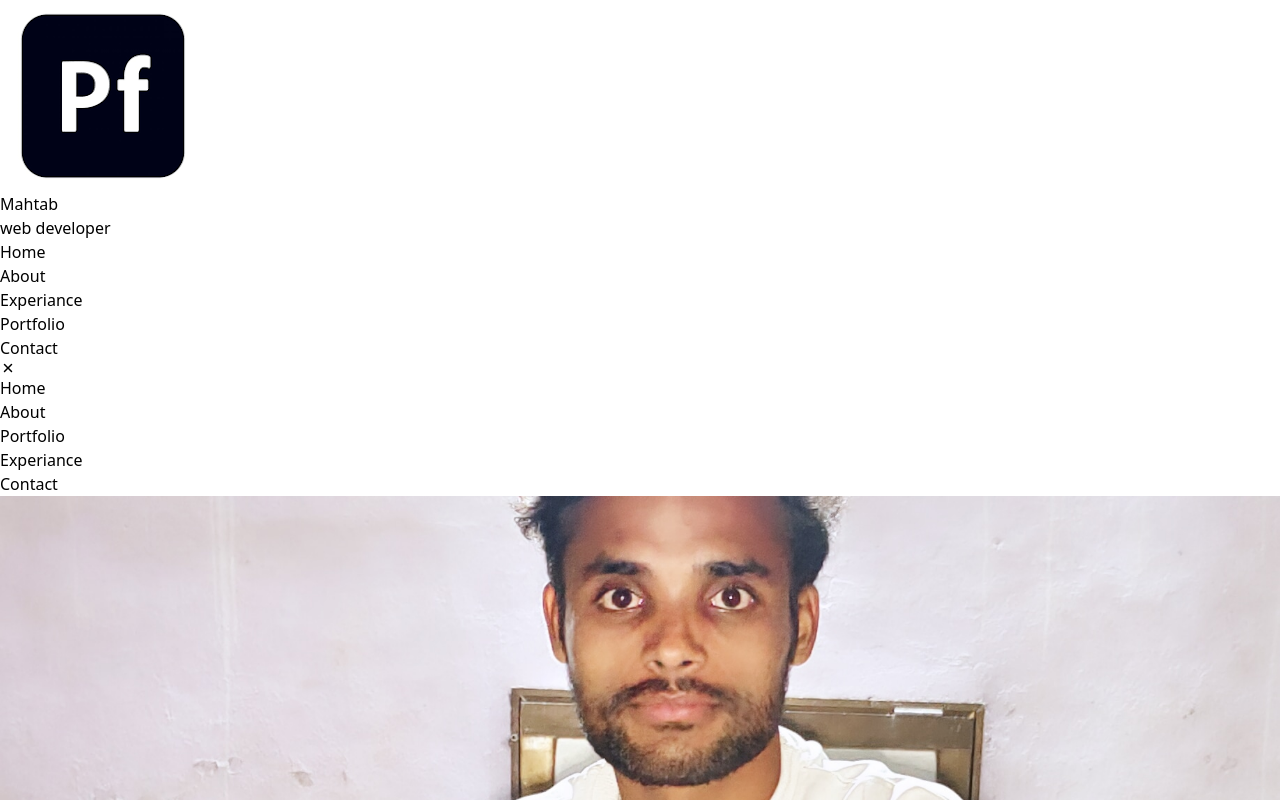
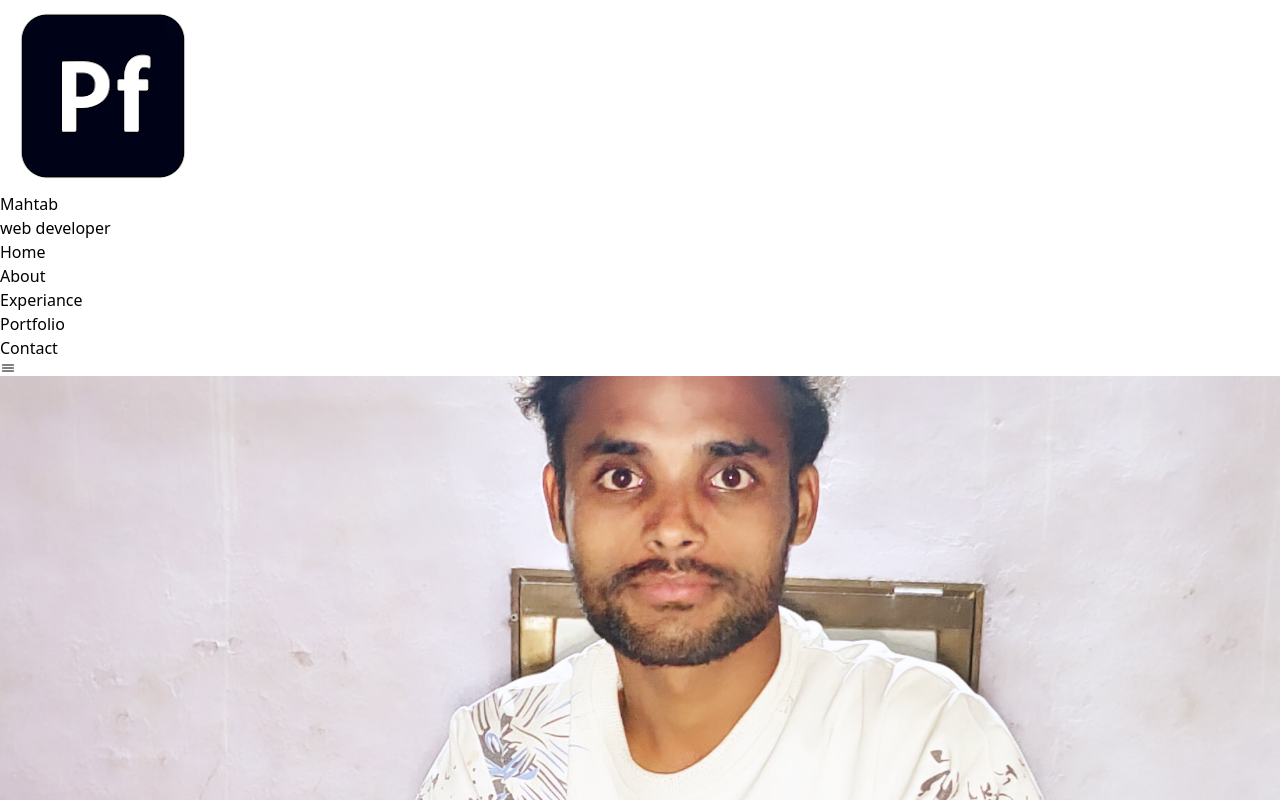
Before and after one commit to HusainMahtab/my-portfolio, a React (Vite) app: page / in a window 1280 px wide. Shown: the top 800 px of the page. Built offline with nearby package versions, Linux system fonts and the light colour scheme; a web font is replaced by a local one.

Commit message:
ui changes

```diff
--- a/src/Components/Experiance.jsx
+++ b/src/Components/Experiance.jsx
@@ -36,6 +36,11 @@ function Experiance() {
       id:7,
       imageUrl:"https://encrypted-tbn0.gstatic.com/images?q=tbn:ANd9GcRSTVjZgtLF2vqZV3Nh6VdLV5HEZ3xOyVCRuw&s",
       name:"HTML-5"
+    },
+    {
+      id:8,
+      imageUrl:"https://cdn.worldvectorlogo.com/logos/react-1.svg",
+      name:"ReactJs"
     }
   ]
   return (
--- a/src/Components/Home.jsx
+++ b/src/Components/Home.jsx
@@ -12,11 +12,11 @@ import { TypeAnimation } from 'react-type-animation';
 import { Link } from 'react-router-dom';
 function Home() {
   return (
-    <div name="Home" className='w-full md:flex justify-between gap-20 items-center p-8 py-12 border border-b-green-600 pb-2'>
+    <div name="Home" className='w-full md:flex justify-between gap-20 items-center p-4 py-6 border border-b-green-600 pb-2'>
        <div className="w-full flex justify-center md:hidden">
              <img src={image} alt="my-image" className='rounded-full w-[400px]'/>
         </div>
-        <div className="w-full grid gap-3 p-2 ">
+        <div className="w-full grid gap-3 p-4 ">
             <p className='font-semibold'>Welcome in My Feed</p>
             <h1 className='text-lg font-bold'>Hello,I'm a
             <TypeAnimation
@@ -35,20 +35,20 @@ function Home() {
             repeat={Infinity}
           />
             </h1>
-            <p className='text-justify text-lg md:text-md'>Lorem ipsum dolor sit amet consectetur adipisicing elit. Adipisci dolore maiores necessitatibus rerum, inventore tempora vel est quasi praesentium cumque error magni eaque autem deleniti enim illum tempore excepturi quas!</p>
-            <div className='w-full grid md:flex justify-between items-center p-4 gap-8'>
-                <div>
+            <p className='text-justify text-lg md:text-md'>Over 3 month of hands-on internship experience in full-stack development.Proficient in diverse projects including a E-Commerce Management System,E-Learning Back-End System,School-WebApp,Successfully intergrated payment systems like Razorpay.</p>
+            <div className='w-full grid md:flex justify-between items-center p-2 gap-4 md:gap-8'>
+                <div className=''>
                     <p className='font-semibold font-sans p-2 text-xl md:text-lg text-center'>Available on</p>
-                    <div className='w-full flex justify-between gap-8 items-center text-4xl md:text-2xl'>
+                    <div className='w-[300px] flex justify-center gap-8 items-center text-4xl md:text-2xl'>
                         <Link onClick={()=>window.open("https://github.com/HusainMahtab?tab=repositories","_blank",'noopener,noreferrer')}><FaSquareGithub className='cursor-pointer hover:scale-125 duration-500'/></Link>
                         <Link onClick={()=>window.open("https://www.linkedin.com/in/mahtab-husain-a4a4b1270/","_blank",'noopener,noreferrer')}><FaLinkedin className='cursor-pointer hover:scale-125 duration-500'/></Link>
                         <Link onClick={()=>window.open("https://www.instagram.com/mahtab.husain.1401/","_blank",'noopener,noreferrer')}><FaInstagramSquare className='cursor-pointer hover:scale-125 duration-500'/></Link>
                         <Link onClick={()=>window.open("https://www.facebook.com/mahtab.husain.1401/","_blank",'noopener,noreferrer')}><FaFacebookSquare className='cursor-pointer hover:scale-125 duration-500'/></Link>
                     </div>
                 </div>
-                <div>
+                <div className=''>
                     <p className='font-semibold font-sans p-2 text-xl md:text-lg text-center'>Currently working on</p>
-                    <div className='w-full flex justify-between items-center gap-8 text-5xl md:text-2xl'>
+                    <div className='w-full flex justify-between items-center gap-2 md:gap-8 text-4xl md:text-2xl'>
                       <SiMongodb className=''/>
                       <SiExpress className=''/>
                       <FaReact className=''/>
--- a/src/Components/Navbar.jsx
+++ b/src/Components/Navbar.jsx
@@ -3,7 +3,7 @@ import {Link} from "react-scroll"
 import { IoMenuOutline } from "react-icons/io5";
 import { IoClose } from "react-icons/io5";
 function Navbar() {
-    const [showMobileNav,setShowMobileNav]=useState(false)
+    const [showMobileNav,setShowMobileNav]=useState(true)
   return (
     <>
     <div className='w-full flex justify-between items-center p-4 px-12 border-b-2 border-b-green-600 '>
@@ -20,19 +20,19 @@ function Navbar() {
          <div className='flex gap-2 font-semibold text-lg'>
          <ul className='hidden md:flex gap-8 text-lg'>
                     <li className='p-3 hover:bg-green-600 hover:text-white cursor-pointer'>
-                        <Link to="Home" smooth={true} duration={500}>Home</Link>
+                        <Link to="Home" smooth={true} duration={500} offset={-70}>Home</Link>
                     </li>
                     <li className='p-3 hover:bg-green-600 hover:text-white cursor-pointer'>
-                        <Link to="About" smooth={true} duration={500}>About</Link>
+                        <Link to="About" smooth={true} duration={500} offset={-70}>About</Link>
                     </li>
                     <li className='p-3 hover:bg-green-600 hover:text-white cursor-pointer'>
-                        <Link to="Experiance" smooth={true} duration={500}>Experiance</Link>
+                        <Link to="Experiance" smooth={true} duration={500} offset={-70}>Experiance</Link>
                     </li>
                     <li className='p-3 hover:bg-green-600 hover:text-white cursor-pointer'>
-                        <Link to="Portfolio" smooth={true} duration={500}>Portfolio</Link>
+                        <Link to="Portfolio" smooth={true} duration={500} offset={-70}>Portfolio</Link>
                     </li>
                     <li className='p-3 hover:bg-green-600 hover:text-white cursor-pointer'>
-                        <Link to="Contact" smooth={true} duration={500}>Contact</Link>
+                        <Link to="Contact" smooth={true} duration={500} offset={-70}>Contact</Link>
                     </li>
                 </ul>
          </div>
@@ -48,19 +48,19 @@ function Navbar() {
          <div className='lg:hidden flex flex-col h-screen items-center justify-center text-green-600 gap-6 font-bold text-2xl'>
          <ul className='flex flex-col items-center p-4'>
                     <li className='py-2'>
-                        <Link to="Home" smooth={true} duration={500} onClick={() => setShowMobileNav(false)}>Home</Link>
+                        <Link to="Home" smooth={true} duration={500} offset={-70} onClick={() => setShowMobileNav(true)}>Home</Link>
                     </li>
                     <li className='py-2'>
-                        <Link to="About" smooth={true} duration={500} onClick={() => setShowMobileNav(false)}>About</Link>
+                        <Link to="About" smooth={true} duration={500} offset={-70} onClick={() => setShowMobileNav(true)}>About</Link>
                     </li>
                     <li className='py-2'>
-                        <Link to="Portfolio" smooth={true} duration={500} onClick={() => setShowMobileNav(false)}>Portfolio</Link>
+                        <Link to="Portfolio" smooth={true} duration={500} offset={-70} onClick={() => setShowMobileNav(true)}>Portfolio</Link>
                     </li>
                     <li className='py-2'>
-                        <Link to="Experiance" smooth={true} duration={500} onClick={() => setShowMobileNav(false)}>Experiance</Link>
+                        <Link to="Experiance" smooth={true} duration={500} offset={-70} onClick={() => setShowMobileNav(true)}>Experiance</Link>
                     </li>
                     <li className='py-2'>
-                        <Link to="Contact" smooth={true} duration={500} onClick={() => setShowMobileNav(false)}>Contact</Link>
+                        <Link to="Contact" smooth={true} duration={500} offset={-70} onClick={() => setShowMobileNav(true)}>Contact</Link>
                     </li>
                 </ul>
          </div>
--- a/src/Components/Portfolio.jsx
+++ b/src/Components/Portfolio.jsx
@@ -35,6 +35,7 @@ function Portfolio() {
             projectLink:"https://crypto-currency-app-bay-nine.vercel.app/coins",
              githubLink:"https://github.com/HusainMahtab/CryptoCurrencyApp"
         },
+
     ]
   return (
     <Element name="Portfolio" className='w-full border border-b-green-600 p-4'>
```
